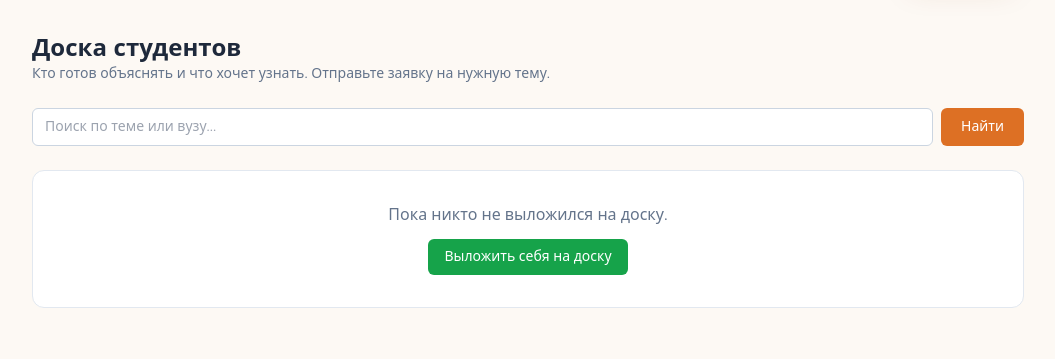
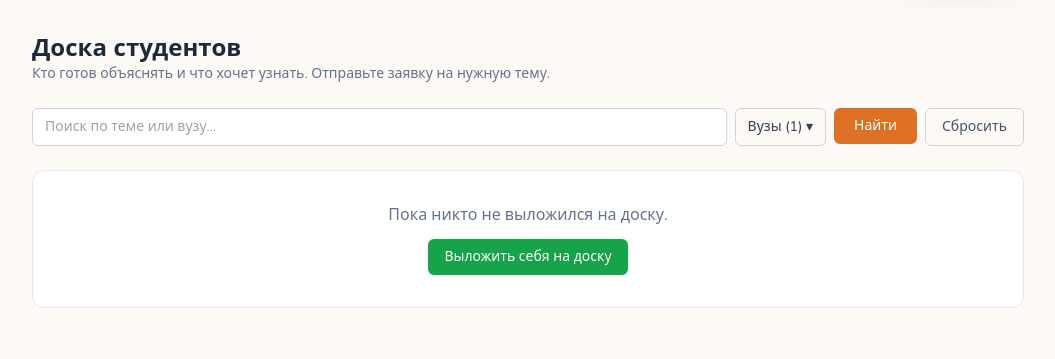
Before and after one commit to quantickr/obyasny, a FastAPI app: template app/web/templates/board.html in a window 1280 px wide. Shown: the part 61-420 px from the top of the page, without its empty margins (112-1167 px from the left). Run offline with FastAPI, Linux system fonts and the light colour scheme; the template is opened without the code that fills it: most values are stand-ins (such as "Sample title", 1, 10 or a date in 2020); parts of the project's set-up code (start-up, migrations or seed data) failed here and were passed over; some libraries are stand-ins or nearby versions.

Commit message:
feat: мультифильтр по вузам на доске студентов
Выпадающий список с чекбоксами вузов (только вузы, реально
присутствующие на доске — DISTINCT university, on_board=True).
Можно выбрать несколько вузов; фильтр комбинируется с текстовым
поиском по И. Пункт «Сбросить» очищает оба фильтра.

Co-Authored-By: Claude (claude-opus-4-8) <noreply@anthropic.com>

```diff
--- a/app/web/templates/board.html
+++ b/app/web/templates/board.html
@@ -7,12 +7,29 @@
     <p class="text-sm text-slate-500">Кто готов объяснять и что хочет узнать. Отправьте заявку на нужную тему.</p>
 </div>
 
-<form method="get" action="/board" class="mb-6 flex gap-2">
+<form method="get" action="/board" class="mb-6 flex flex-wrap gap-2 items-start">
     <input type="text" name="q" value="{{ q or '' }}" placeholder="Поиск по теме или вузу..."
-           class="flex-1 border border-slate-300 rounded-md px-3 py-2 text-sm">
-    <button class="bg-brand-500 text-white px-5 py-2 rounded-md hover:bg-brand-600 text-sm">Найти</button>
-    {% if q %}
-    <a href="/board" class="px-4 py-2 rounded-md border border-slate-300 text-sm text-slate-600 hover:bg-slate-50">Сбросить</a>
+           class="flex-1 min-w-[200px] border border-slate-300 rounded-md px-3 py-2 text-sm">
+    {% if universities %}
+    <details class="relative">
+        <summary class="list-none cursor-pointer select-none border border-slate-300 rounded-md px-3 py-2 text-sm text-slate-700 hover:bg-slate-50 whitespace-nowrap">
+            Вузы{% if selected_universities %} ({{ selected_universities | length }}){% else %}: все{% endif %} ▾
+        </summary>
+        <div class="absolute z-10 mt-1 w-64 max-h-72 overflow-auto bg-white border border-slate-200 rounded-md shadow-lg p-2">
+            {% for u in universities %}
+            <label class="flex items-center gap-2 px-2 py-1.5 rounded hover:bg-slate-50 cursor-pointer text-sm">
+                <input type="checkbox" name="university" value="{{ u }}"
+                       {% if u in selected_universities %}checked{% endif %}
+                       class="rounded border-slate-300 text-brand-500 focus:ring-brand-500">
+                <span class="break-words">{{ u }}</span>
+            </label>
+            {% endfor %}
+        </div>
+    </details>
+    {% endif %}
+    <button class="bg-brand-500 text-white px-5 py-2 rounded-md hover:bg-brand-600 text-sm whitespace-nowrap">Найти</button>
+    {% if q or selected_universities %}
+    <a href="/board" class="px-4 py-2 rounded-md border border-slate-300 text-sm text-slate-600 hover:bg-slate-50 whitespace-nowrap">Сбросить</a>
     {% endif %}
 </form>
 
```
Also changed, not shown: app/services/board_service.py (+11 -0 lines), app/web/routers/listings.py (+16 -2 lines).
